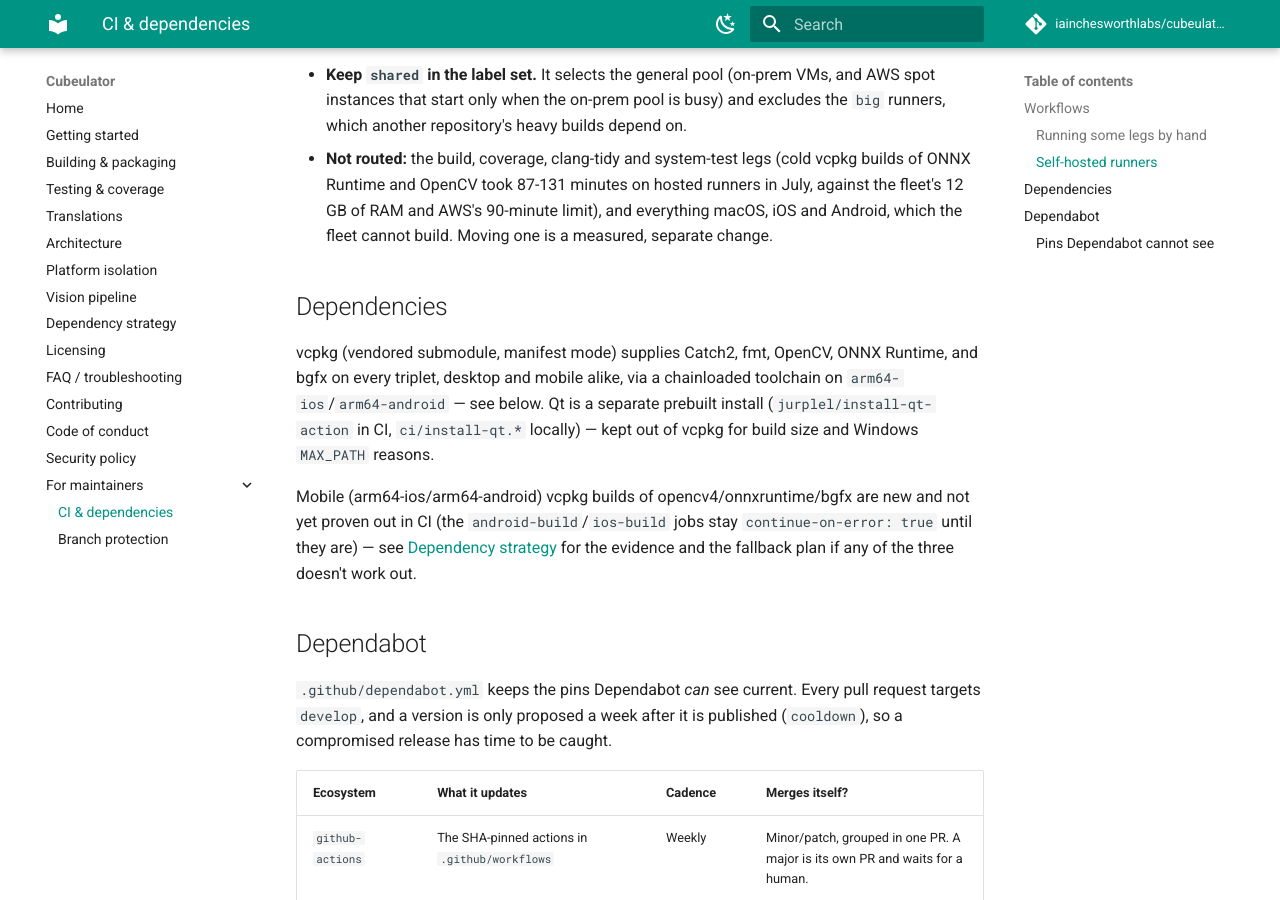
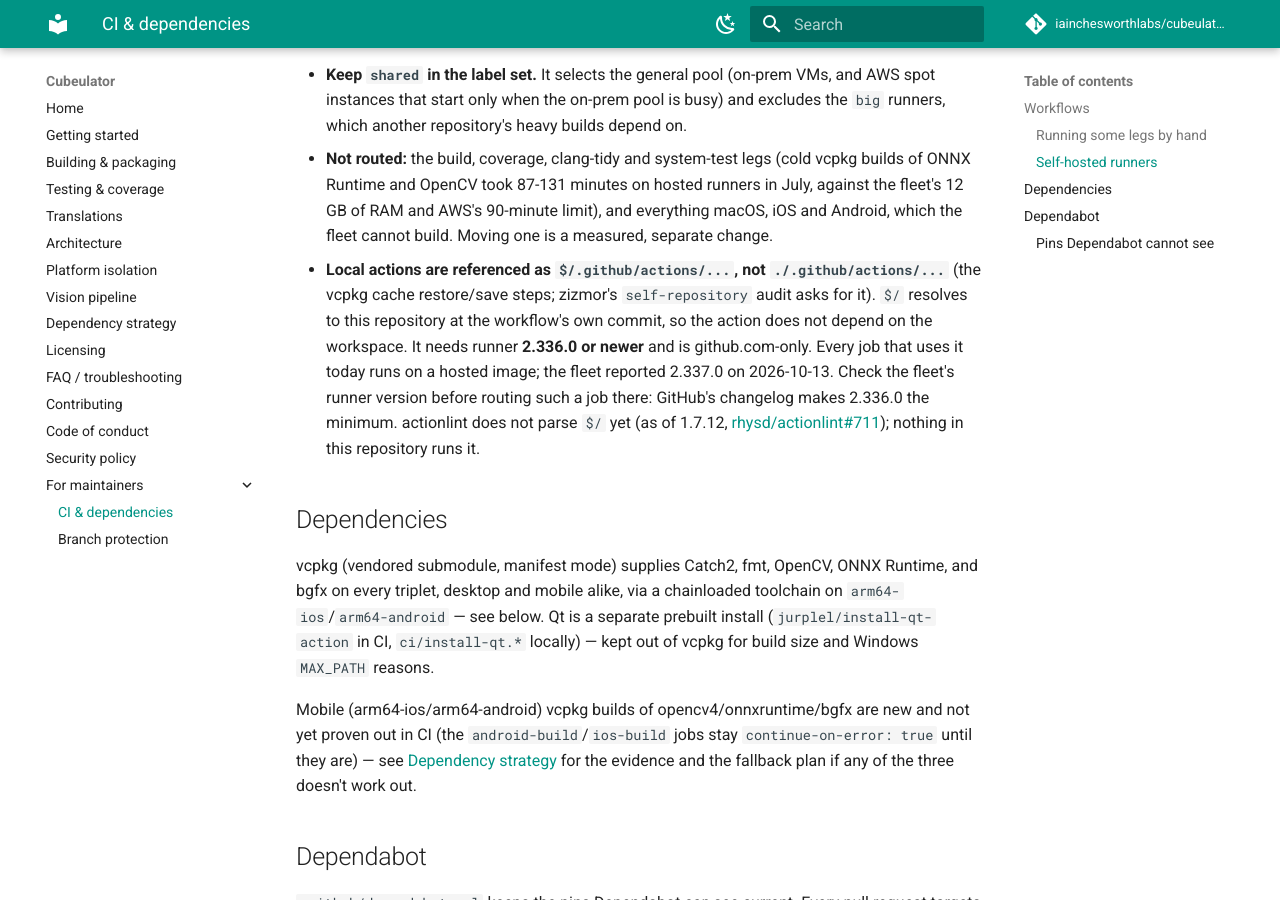
Before and after one commit to iainchesworth/cubeulator, an MkDocs documentation site: the page built from docs/ci.md, in a window 1280 px wide and 900 px high, scrolled down 2310 px. Built offline with MkDocs 1.6.1 and Material for MkDocs 9.7.7, drawn with Linux system fonts in a browser that asks for light colours; comment, search, counter and statistics services are not loaded.

Commit message:
ci: reference the vcpkg-cache action with `$/` instead of `./`
zizmor 1.30's self-repository audit flags every `uses: ./.github/actions/...`
and asks for GitHub's `$/` syntax, which resolves the action from this
repository at the workflow's own commit rather than from the workspace.

All 14 references are the vcpkg-cache restore/save steps (12 in ci.yml, 2 in
codeql.yml). Each of those jobs runs on a GitHub-hosted image, so the runner
floor for `$/` (2.336.0) is not a concern here; docs/ci.md records it for
anyone who later routes one of them to the self-hosted fleet.

Verified with the pinned zizmor 1.30.1: self-repository findings 14 -> 0 and
no new findings. actionlint cannot parse `$/` yet (rhysd/actionlint#711), and
nothing in this repository runs it.

```diff
--- a/docs/ci.md
+++ b/docs/ci.md
@@ -85,6 +85,17 @@ gh variable delete CONTROL_RUNNER_JSON
   runners in July, against the fleet's 12 GB of RAM and AWS's 90-minute
   limit), and everything macOS, iOS and Android, which the fleet cannot
   build. Moving one is a measured, separate change.
+- **Local actions are referenced as `$/.github/actions/...`, not
+  `./.github/actions/...`** (the vcpkg cache restore/save steps; zizmor's
+  `self-repository` audit asks for it). `$/` resolves to this repository at
+  the workflow's own commit, so the action does not depend on the workspace.
+  It needs runner **2.336.0 or newer** and is github.com-only. Every job that
+  uses it today runs on a hosted image; the fleet reported 2.337.0 on
+  2026-10-13. Check the fleet's runner version before routing such a job
+  there: GitHub's changelog makes 2.336.0 the minimum.
+  actionlint does not parse `$/` yet (as of 1.7.12,
+  [rhysd/actionlint#711](https://github.com/rhysd/actionlint/issues/711));
+  nothing in this repository runs it.
 
 ## Dependencies
 
```
Also changed, not shown: 2 other files.
